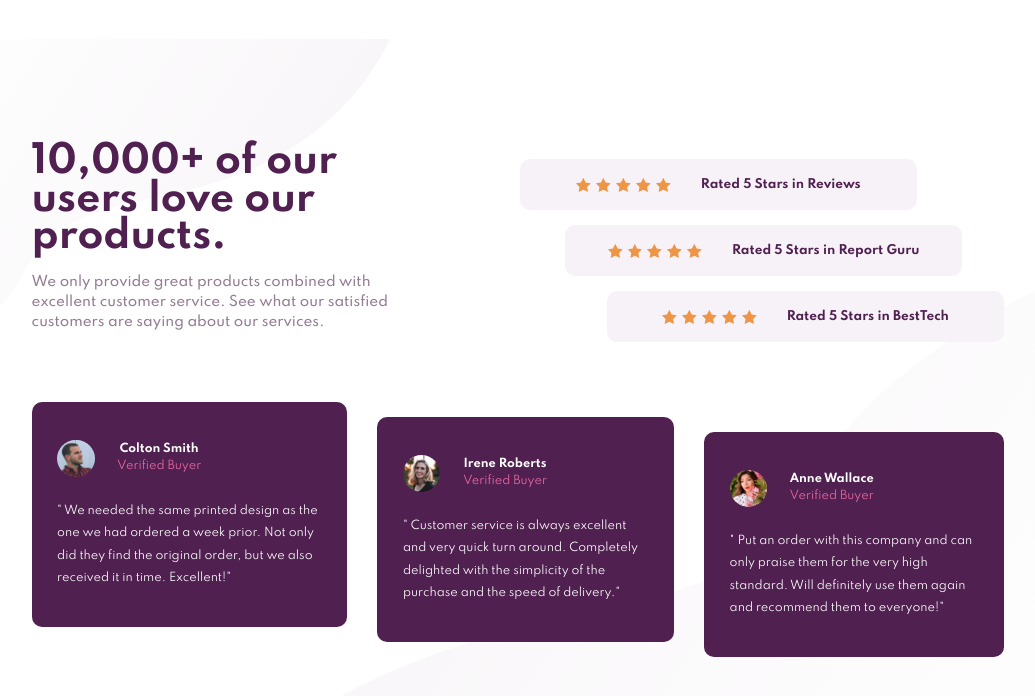
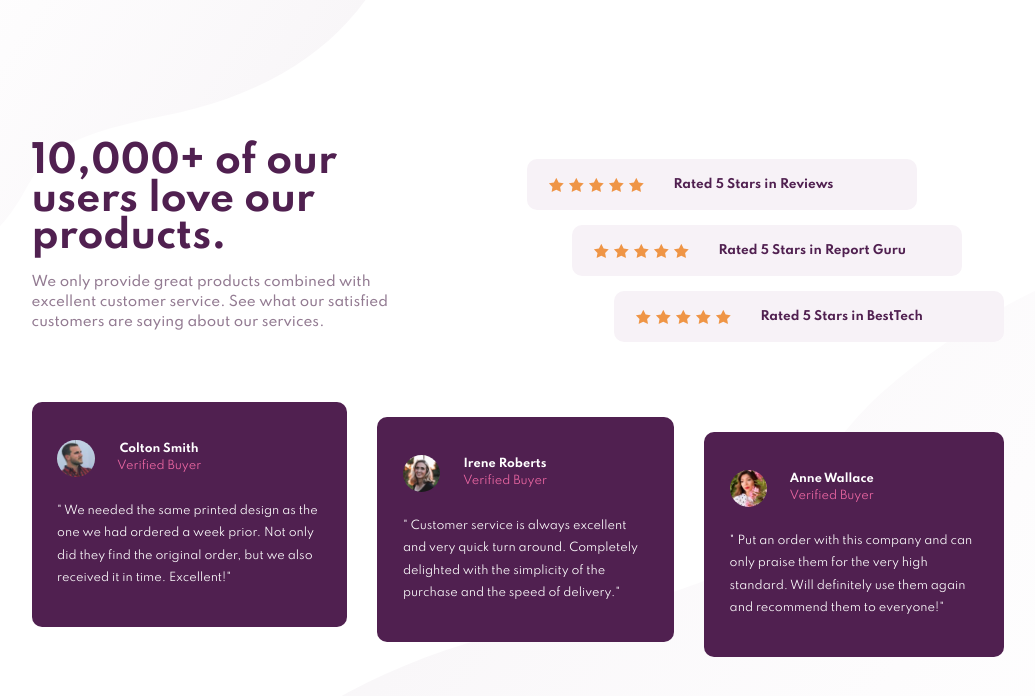
Before and after one commit to putraprdn/social-proof-section, a plain HTML site: page index.html in a window 1280 px wide. Shown: the whole page, without its empty margins (122-1157 px from the left). Drawn offline with Linux system fonts and the light colour scheme.

Commit message:
adjust background size

```diff
--- a/style.css
+++ b/style.css
@@ -39,7 +39,7 @@ body {
   background-image: url(./images/bg-pattern-top-desktop.svg),
     url(./images/bg-pattern-bottom-desktop.svg);
   background-repeat: no-repeat, no-repeat;
-  background-position: right 60vw bottom 50vh, left 20vw top 30vh;
+  background-position: right 60vw bottom 60vh, left 20vw top 30vh;
   background-color: var(--White);
 
   display: flex;
@@ -81,13 +81,13 @@ body {
   flex-basis: 50%;
   display: flex;
   flex-direction: column;
-  margin-left: 2rem;
+  margin-left: 3rem;
   padding: 0 0 1rem 5rem;
 }
 .rating-container {
   width: 100%;
   display: flex;
-  justify-content: center;
+  /* justify-content: center; */
   align-items: center;
   background: var(--Light-Grayish-Magenta);
   border-radius: 10px;
```
